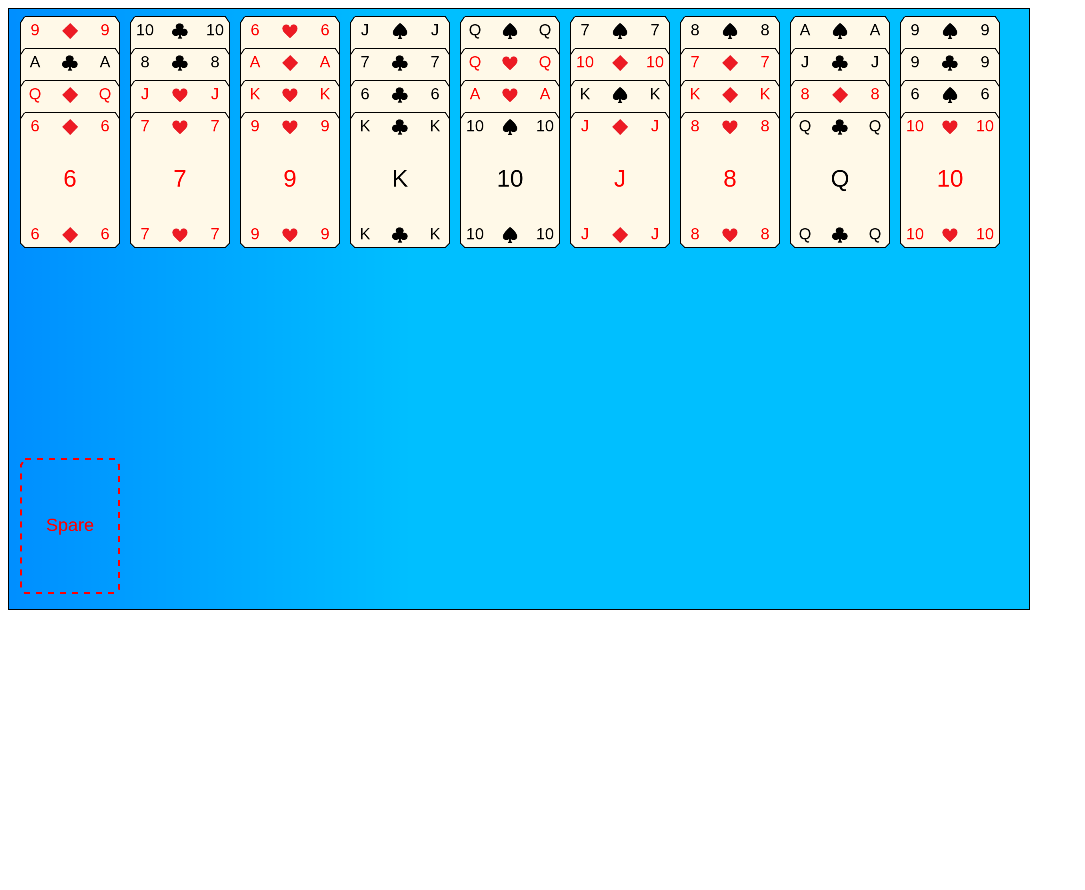
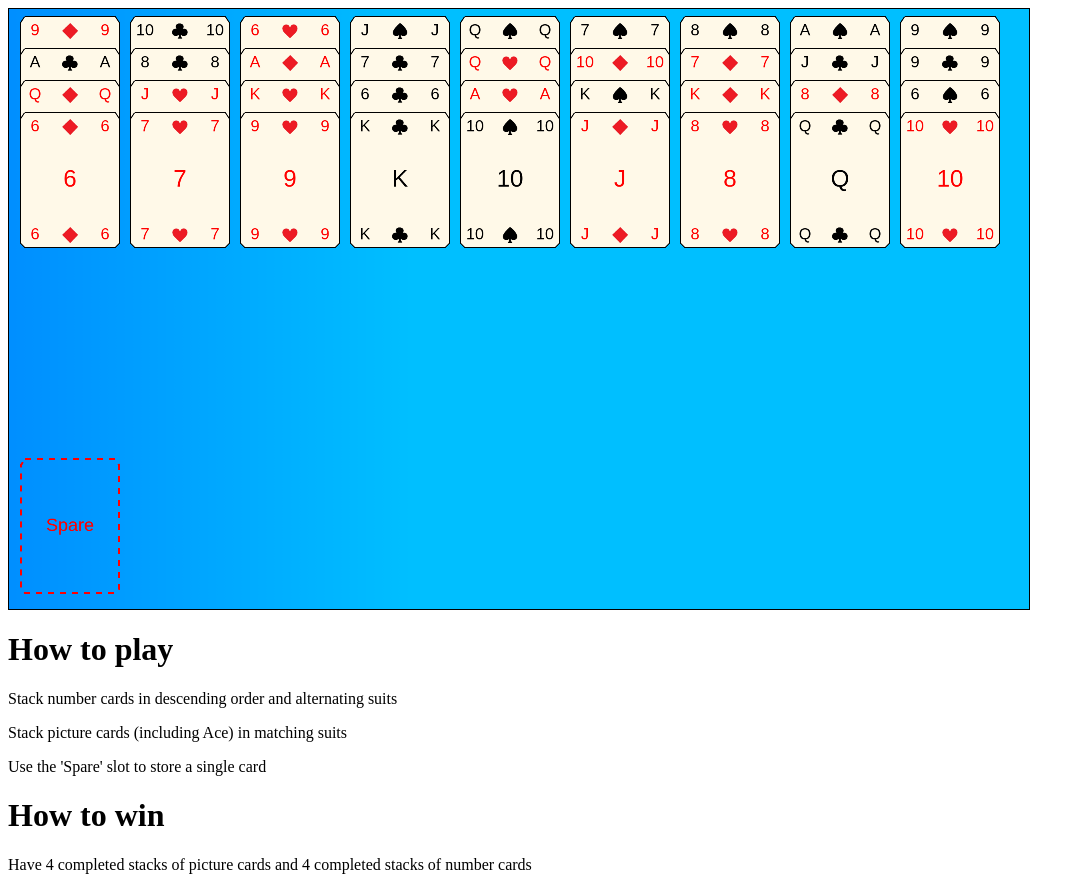
Before and after one commit to DStow/ExaSolitaire, a plain HTML site: page index.html in a window 1280 px wide. Shown: the whole page, without its empty margins (0-1085 px from the left). Before the commit the page ends 800 px from the top, so only its background shows below. Drawn offline with nearby package versions, Linux system fonts and the light colour scheme; animation ran at ten frames a second.

Commit message:
Game instructions

```diff
--- a/index.html
+++ b/index.html
@@ -6,7 +6,12 @@
 
 <body>
     <canvas id="gameCanvas" style="width:1020px; height:600px; border:1px solid black;"></canvas>
-
+    <h1>How to play</h1>
+    <p>Stack number cards in descending order and alternating suits</p>
+    <p>Stack picture cards (including Ace) in matching suits</p>
+    <p>Use the 'Spare' slot to store a single card</p>
+    <h1>How to win</h1>
+    <p>Have 4 completed stacks of picture cards and 4 completed stacks of number cards</p>
     <script src="./src/main.js" type="module">
 
     </script>
```
